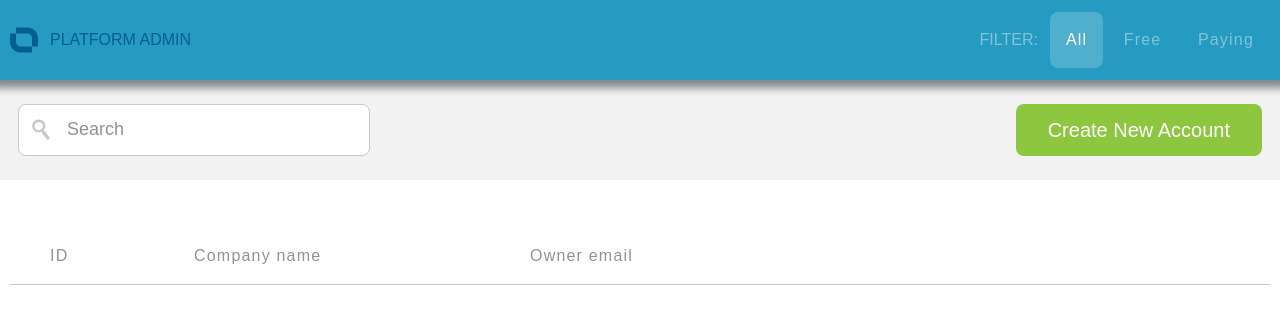
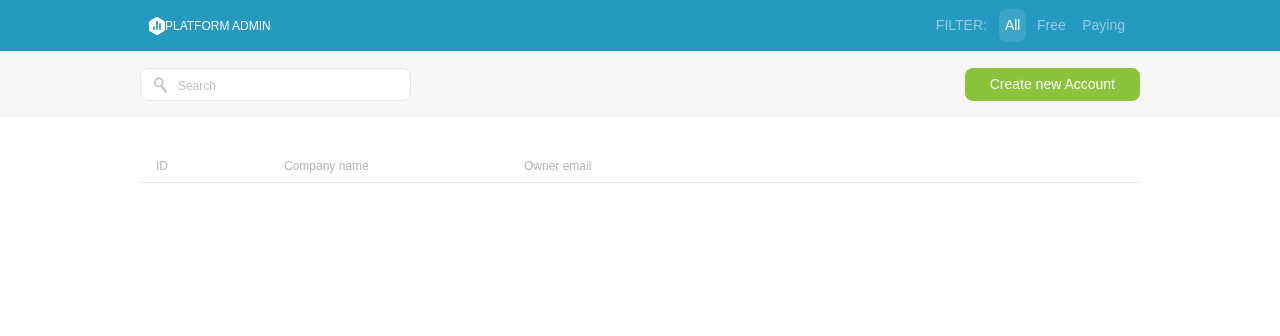
Before and after one commit to gregorsunta/FE-test, a website built with webpack: page dist/index.html in a window 1280 px wide. Built offline with Linux system fonts and the light colour scheme; no server answers.

Commit message:
Modify styling and assets
- Add new css custom properties based on pixels
- Migrate from hex to hsl based system
- Modify styling based on template (font sizes, margins and padding)
- Add updated svg asset

```diff
--- a/src/index.js
+++ b/src/index.js
@@ -58,10 +58,6 @@ const UserSearch = (function () {
       const id = td.cloneNode();
       const email = td.cloneNode();
 
-      id.classList.add('text-neutral-500', 'fs-450');
-      name.classList.add('fs-500');
-      email.classList.add('text-neutral-500', 'fs-450');
-
       name.textContent = user.name;
       id.textContent = user.id;
       email.textContent = user.email;
--- a/src/styles/index.css
+++ b/src/styles/index.css
@@ -1,64 +1,74 @@
 @import url('./reset-styles.css');
 
 :root {
-  --clr-main: black;
-  --clr-light: white;
-  --clr-accent-primary-300: #80c4da;
-  --clr-accent-primary-500: #259bc1;
-  --clr-accent-primary-700: #055e92;
-  --clr-accent-secondary-300: #9ddc45;
-  --clr-accent-secondary-400: #8dc63f;
-  --clr-accent-primary-900: #23282d;
-  --clr-neutral-200: #f2f2f2;
-  --clr-neutral-300: #c9c8c8;
-  /* --clr-neutral-400: #f2f2f2; */
-  --clr-neutral-500: #8e929b;
-  --clr-neutral-600: #82878f;
+  --clr-main: hsl(0, 0%, 0%);
 
-  --size-70: 0.075rem;
-  --size-80: 0.1rem;
-  --size-90: 0.125rem;
-  --size-100: 0.25rem;
-  --size-200: 0.5rem;
-  --size-250: 0.675rem;
-  --size-300: 0.75rem;
-  --size-350: 0.875rem;
-  --size-400: 1rem;
-  --size-450: 1.125rem;
-  --size-500: 1.25rem;
-  --size-600: 2rem;
-  --size-700: 2.5rem;
-  --size-800: 3rem;
-  --size-900: 4rem;
-  --size-1000: 5rem;
-  --size-1100: 6rem;
-  font-family: Arial, Helvetica, sans-serif;
+  --clr-light: hsl(0, 0%, 100%);
+  --clr-light-hs: 0, 0%;
+  --clr-light-hsl: 0, 0%, 100%;
+
+  --clr-accent-primary-hs: 195, 68%;
+
+  --clr-accent-primary-450: hsl(var(--clr-accent-primary-hs), 45%);
+
+  --clr-accent-secondary-hs: 85, 54%;
+  --clr-accent-secondary-400: hsl(var(--clr-accent-secondary-hs), 40%);
+  --clr-accent-secondary-500: hsl(var(--clr-accent-secondary-hs), 50%);
+  --clr-accent-secondary-600: hsl(var(--clr-accent-secondary-hs), 60%);
+
+  font-family: Arial, sans-serif;
+
+  --size-1: 0.0625rem;
+  --size-2: 0.125rem;
+  --size-3: 0.1875rem;
+  --size-4: 0.25rem;
+  --size-5: 0.3125rem;
+  --size-6: 0.375rem;
+  --size-7: 0.4375rem;
+  --size-8: 0.5rem;
+  --size-9: 0.5625rem;
+  --size-10: 0.625rem;
+  --size-11: 0.6875rem;
+  --size-12: 0.75rem;
+  --size-13: 0.8125rem;
+  --size-14: 0.875rem;
+  --size-15: 0.9375rem;
+  --size-16: 1rem;
+  --size-17: 1.0625rem;
+  --size-18: 1.125rem;
+  --size-19: 1.1875rem;
+  --size-20: 1.25rem;
+  --size-21: 1.3125rem;
+  --size-22: 1.375rem;
+  --size-23: 1.4375rem;
+  --size-24: 1.5rem;
+  --size-25: 1.5625rem;
+  --size-26: 1.625rem;
+  --size-27: 1.6875rem;
+  --size-28: 1.75rem;
+  --size-29: 1.8125rem;
+  --size-30: 1.875rem;
+  --size-31: 1.9375rem;
+  --size-32: 2rem;
+  --size-40: 2.5rem;
+  --size-45: 2.8125rem;
+
+  --size-50: 3.125rem;
 }
 
 /* UTILITY */
-.fs-250 {
-  font-size: var(--size-250);
+
+.fs-12 {
+  font-size: var(--size-12);
 }
-.fs-300 {
-  font-size: var(--size-300);
+.fs-14 {
+  font-size: var(--size-14);
 }
-.fs-350 {
-  font-size: var(--size-350);
+.fs-16 {
+  font-size: var(--size-16);
 }
-.fs-400 {
-  font-size: var(--size-400);
-}
-.fs-450 {
-  font-size: var(--size-450);
-}
-.fs-500 {
-  font-size: var(--size-500);
-}
-.fs-600 {
-  font-size: var(--size-600);
-}
-.fs-700 {
-  font-size: var(--size-700);
+.fs-17 {
+  font-size: var(--size-17);
 }
 .el-width-700 {
   width: var(--size-700);
@@ -75,17 +85,14 @@
 .text-light {
   color: var(--clr-light);
 }
-.text-neutral-300 {
-  color: var(--clr-neutral-300);
-}
-.text-neutral-500 {
-  color: var(--clr-neutral-500);
-}
 .text-accent-primary-300 {
   color: var(--clr-accent-primary-300);
 }
 .text-accent-primary-700 {
   color: var(--clr-accent-primary-700);
+}
+.text-pass-through-500 {
+  color: hsla(var(--clr-light-hsl), 50%);
 }
 .bg-neutral-200 {
   background-color: var(--clr-neutral-200);
@@ -96,75 +103,67 @@
 .bg-accent-700 {
   background-color: var(--clr-accent-primary-700);
 }
-.bg-accent-secondary-400 {
-  background-color: var(--clr-accent-secondary-400);
+.bg-accent-secondary-500 {
+  background-color: var(--clr-accent-secondary-500);
 }
-.padding-block-100 {
-  padding: var(--size-100);
+.padding-block-6 {
+  padding: var(--size-6) var(--size-6);
 }
-.padding-block-200 {
-  padding: var(--size-200);
+.padding-block-7 {
+  padding: var(--size-7) var(--size-7);
 }
-.padding-block-300 {
-  padding: var(--size-300);
+.padding-block-9 {
+  padding: var(--size-9) var(--size-9);
 }
-.padding-block-400 {
-  padding: var(--size-400);
-}
-.padding-block-500 {
-  padding: var(--size-500);
-}
-.padding-block-600 {
-  padding: var(--size-600);
-}
-.font-weight-400 {
-  font-weight: 400;
+.padding-block-16 {
+  padding: var(--size-16) var(--size-16);
 }
 .btn-secondary {
-  padding: var(--size-250) var(--size-600);
-  font-size: var(--size-500);
+  font-size: var(--size-14);
+  padding: var(--size-6) var(--size-25);
 }
 .btn-secondary:hover {
   /* TODO: SHOULD ADD HLS white transparency */
-  background-color: var(--clr-accent-secondary-300);
+  background-color: var(--clr-accent-secondary-600);
 }
 .container {
-  --max-width: 97rem;
+  --max-width: 1000px;
   margin-inline: auto;
-  max-width: min(var(--max-width), (100% - var(--size-500)));
+  max-width: min(var(--max-width), (100% - 10rem));
 }
 .inline-block {
   display: inline-block;
 }
+@media all and (max-width: 800px) {
+  .container {
+    max-width: min(var(--max-width), (100% - 2rem));
+  }
+}
 /* GENERIC ELEMENTS */
 
 button {
-  border-radius: var(--size-200);
+  border-radius: var(--size-8);
   white-space: nowrap;
 }
 button:hover {
   cursor: pointer;
 }
 input {
-  font-size: var(--size-450);
+  font-size: var(--size-18);
   max-width: 100%;
-  padding: var(--size-200) var(--size-800);
+  padding-left: 2.3rem;
 
-  border: 1.5px solid var(--clr-neutral-300);
-  border-radius: var(--size-200);
+  border: 1px solid hsl(var(--clr-light-hs), 90%);
+  border-radius: var(--size-8);
 }
 
 /* GENERAL STYLING */
 
 /* PRIMARY HEADER */
 .primary-header {
-  background-color: var(--clr-accent-primary-500);
-  box-shadow: 0 0 8px 8px var(--clr-neutral-600);
+  background-color: var(--clr-accent-primary-450);
   position: relative;
   z-index: 1;
-
-  padding-top: var(--size-300);
-  padding-bottom: var(--size-300);
 }
 .primary-header_container {
   display: flex;
@@ -179,10 +178,9 @@ input {
 .filters-container {
   display: flex;
   align-items: center;
-  gap: var(--size-300);
+  gap: var(--size-12);
 }
 .filters-container_list button {
-  letter-spacing: var(--size-70);
   background-color: transparent;
 }
 .filters-container_list button:hover {
@@ -190,9 +188,9 @@ input {
 }
 .filters-container_list .active {
   color: var(--clr-light);
-  background-color: hsl(0, 100%, 100%, 0.2);
+  background-color: hsla(var(--clr-light-hsl), 0.1);
 }
-@media all and (max-width: 550px) {
+@media all and (max-width: 420px) {
   .primary-header_container {
     flex-direction: column;
     gap: var(--size-500);
@@ -201,27 +199,27 @@ input {
 }
 
 /* CONTENT */
+.content_header {
+  background-color: hsl(var(--clr-light-hs), 97%);
+}
 .content_header-container {
   display: flex;
   justify-content: space-between;
-
-  padding-top: var(--size-400);
-  padding-bottom: var(--size-400);
+  padding: var(--size-17) 0;
 }
 .search {
   background-image: url('../assets/magnifying-glass.svg');
   background-repeat: no-repeat;
-  background-size: var(--size-500);
-  background-position: var(--size-300) 50%;
-
-  width: 22rem;
+  background-size: var(--size-15);
+  background-position: var(--size-12) 50%;
 }
 .search::placeholder {
+  font-size: var(--size-12);
   opacity: 1;
-  color: var(--clr-neutral-500);
+  color: hsl(var(--clr-light-hs), 75%);
 }
 .content_table-container {
-  padding: var(--size-800) 0;
+  padding-top: var(--size-32);
   overflow-x: scroll;
 }
 .content_table {
@@ -232,31 +230,35 @@ input {
 th {
   white-space: nowrap;
   text-align: left;
-  border-bottom: 1px solid var(--clr-neutral-300);
-  padding-left: var(--size-500);
-  padding-right: var(--size-500);
-  padding-bottom: var(--size-200);
+  border-bottom: 1px solid hsl(var(--clr-light-hs), 90%);
 }
 .content_table th {
-  padding: var(--size-400) var(--size-700);
+  font-weight: 400;
+  color: hsl(var(--clr-light-hs), 70%);
+  padding: var(--size-7) var(--size-16);
+  font-size: var(--size-12);
 }
 .content_table td {
-  padding: var(--size-500) var(--size-700);
+  padding: var(--size-14) var(--size-16);
 }
-.content_table th {
-  letter-spacing: var(--size-70);
-}
-.content_table thead tr th:nth-child(1) {
-  width: 9rem;
+.content_table th:nth-child(1) {
+  width: 8rem;
 }
 .content_table th:nth-child(2) {
-  width: 21rem;
+  width: 15rem;
 }
-
-@media all and (max-width: 620px) {
+.content_table td:nth-child(1) {
+  color: hsl(var(--clr-light-hs), 50%);
+  font-size: var(--size-14);
+}
+.content_table td:nth-child(3) {
+  color: hsl(var(--clr-light-hs), 50%);
+  font-size: var(--size-14);
+}
+@media all and (max-width: 520px) {
   .content_header-container {
     flex-direction: column;
     align-items: center;
-    gap: var(--size-200);
+    gap: var(--size-8);
   }
 }
```
Also changed, not shown: dist/index.html, dist/main.bundle.js, src/assets/logo.svg.
